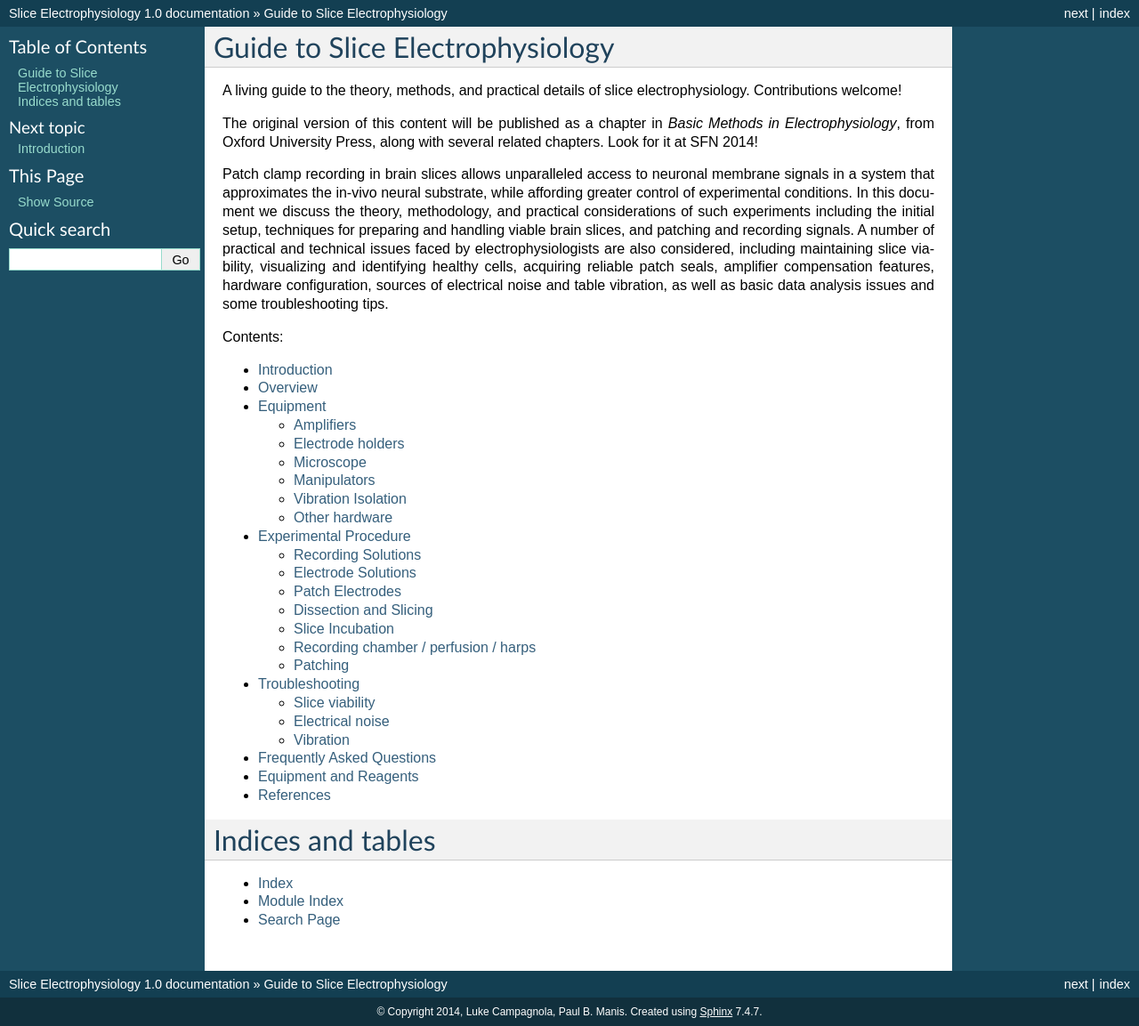
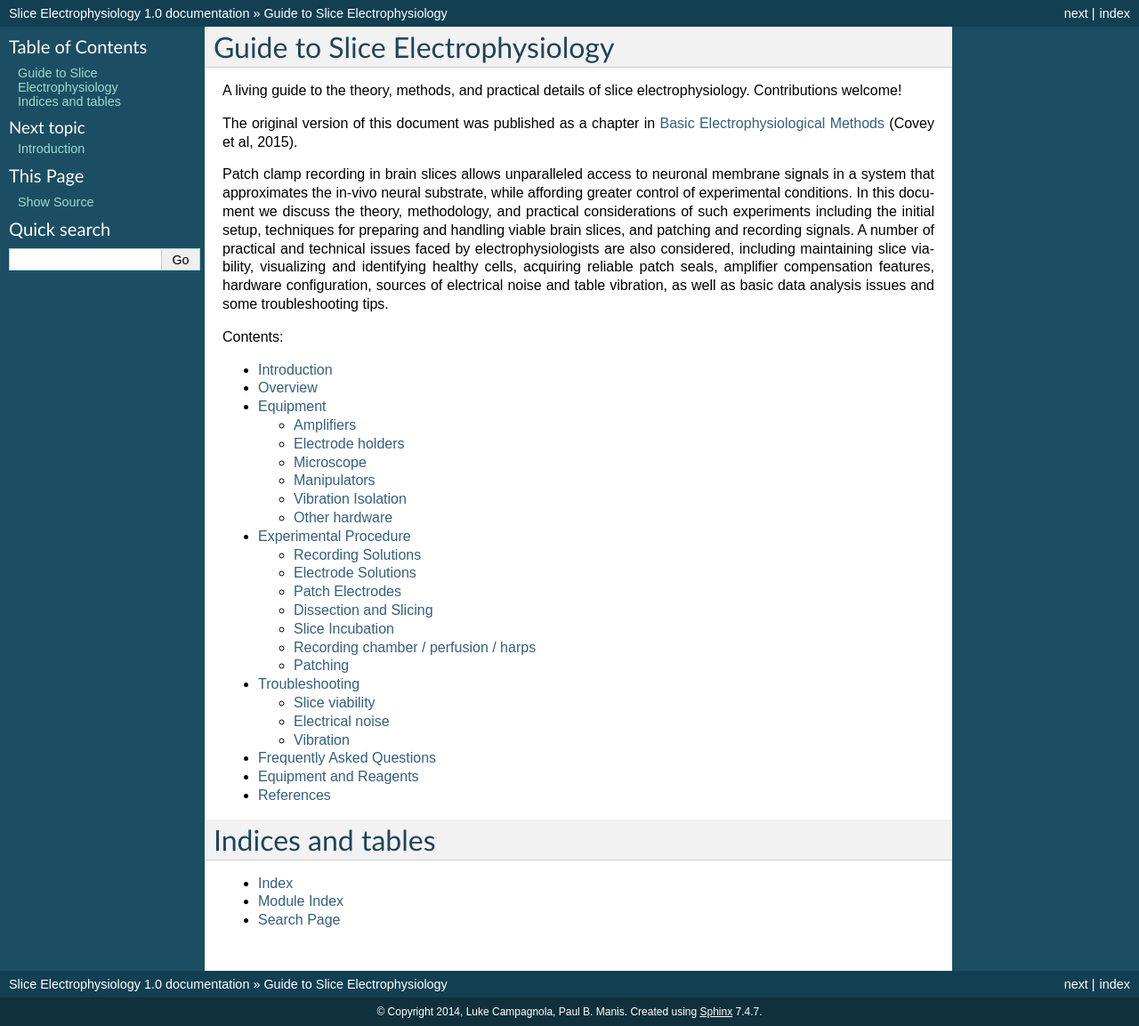
Before and after one commit to campagnola/electrophysiology, a Sphinx documentation site: the page built from source/index.rst, in a window 1280 px wide. Shown: the whole page at 89% size. Built offline with Sphinx 7.4.7, drawn with Linux system fonts in a browser that asks for light colours; formulas are drawn with MathJax 3.

Commit message:
Added refs to Covey et al.

```diff
--- a/source/index.rst
+++ b/source/index.rst
@@ -4,9 +4,7 @@ Guide to Slice Electrophysiology
 A living guide to the theory, methods, and practical details of slice electrophysiology.
 Contributions welcome!
 
-The original version of this content will be published as a chapter in *Basic Methods in Electrophysiology*,
-from Oxford University Press, along with several related chapters. Look for it at SFN 2014!
-
+The original version of this document was published as a chapter in `Basic Electrophysiological Methods`_ (Covey et al, 2015).
 
 Patch clamp recording in brain slices allows unparalleled access to neuronal membrane signals in a system that approximates the in-vivo neural substrate, while affording greater control of experimental conditions. In this document we discuss the theory, methodology, and practical considerations of such experiments including the initial setup, techniques for preparing and handling viable brain slices, and patching and recording signals. A number of practical and technical issues faced by electrophysiologists are also considered, including maintaining slice viability, visualizing and identifying healthy cells, acquiring reliable patch seals,  amplifier compensation features, hardware configuration, sources of electrical noise and table vibration, as well as basic data analysis issues and some troubleshooting tips.
 
@@ -31,3 +29,6 @@ Indices and tables
 * :ref:`genindex`
 * :ref:`modindex`
 * :ref:`search`
+
+
+.. _Basic Electrophysiological Methods: https://global.oup.com/academic/product/basic-electrophysiological-methods-9780199939800?cc=us&lang=en&
```
Also changed, not shown: README.md (added, +11 -0 lines).
